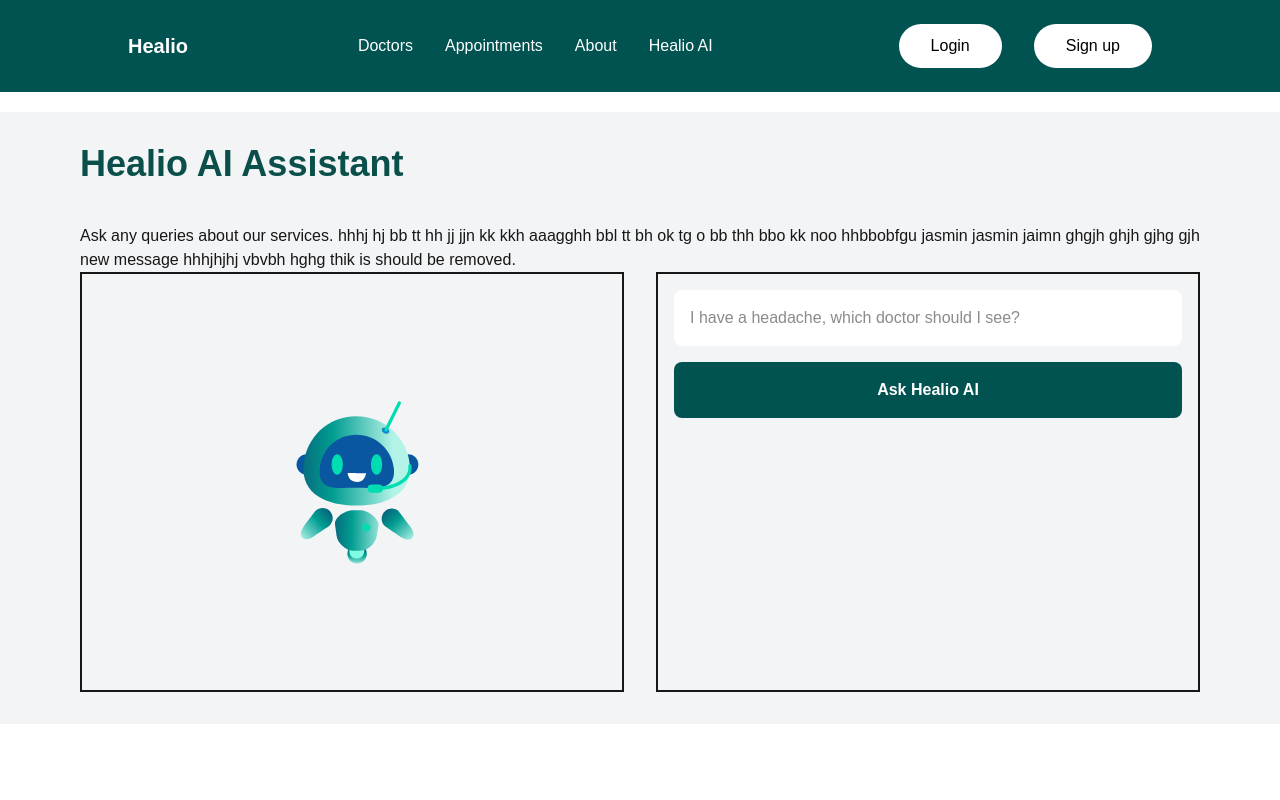
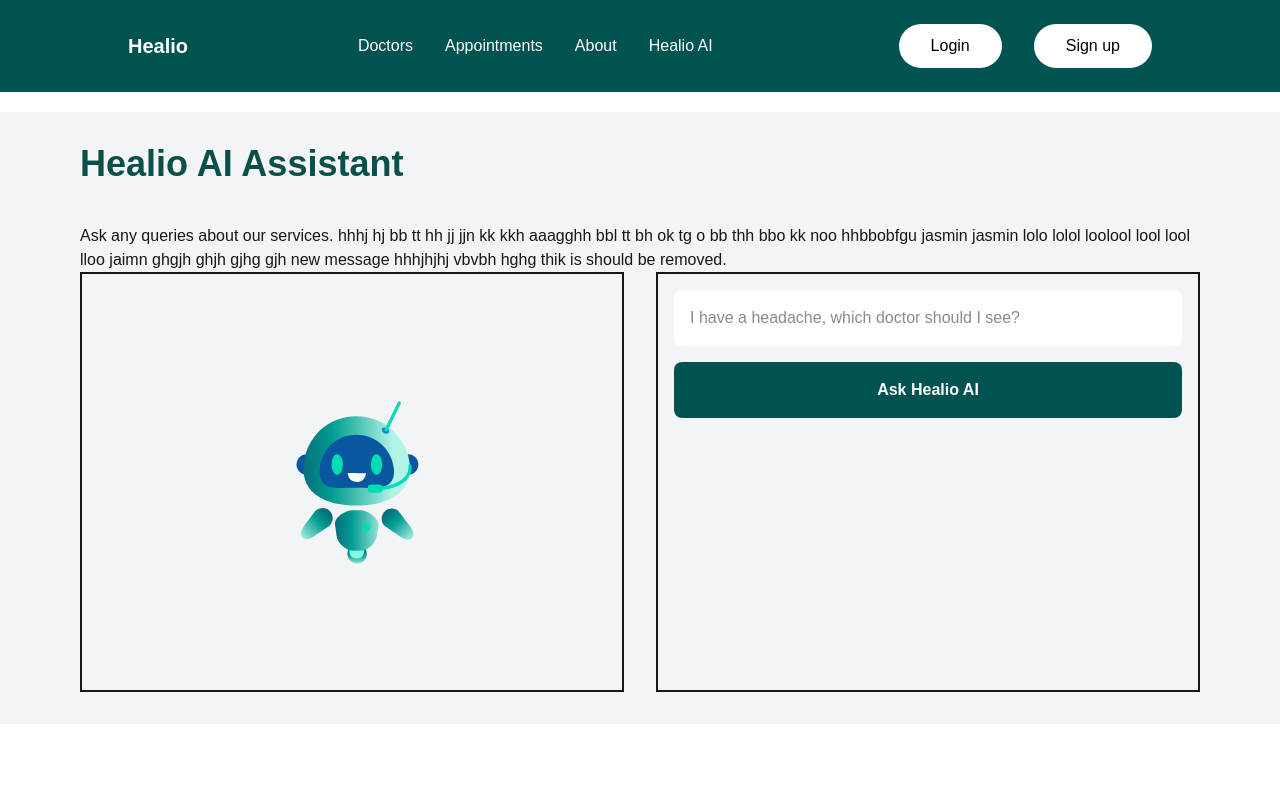
Before and after one commit to jui9797/Healio, a Next.js app: page /healioAi in a window 1280 px wide. Shown: the top 800 px of the page. Built offline with nearby package versions, Linux system fonts and the light colour scheme; no server answers.

Commit message:
add demo text

```diff
--- a/src/app/healioAi/AiAssistant.jsx
+++ b/src/app/healioAi/AiAssistant.jsx
@@ -39,9 +39,9 @@ const AiAssistant = () => {
       </h2>
       <p>
         Ask any queries about our services. hhhj hj bb tt hh jj jjn kk kkh
-        aaagghh bbl tt bh ok tg o bb thh bbo kk noo hhbbobfgu jasmin jasmin
-        jaimn ghgjh ghjh gjhg gjh new message hhhjhjhj vbvbh hghg thik is should
-        be removed.{" "}
+        aaagghh bbl tt bh ok tg o bb thh bbo kk noo hhbbobfgu jasmin jasmin lolo
+        lolol loolool lool lool lloo jaimn ghgjh ghjh gjhg gjh new message
+        hhhjhjhj vbvbh hghg thik is should be removed.{" "}
       </p>
       <div className="grid grid-cols-1 lg:grid-cols-2 gap-8">
         {/* lottie */}
```
